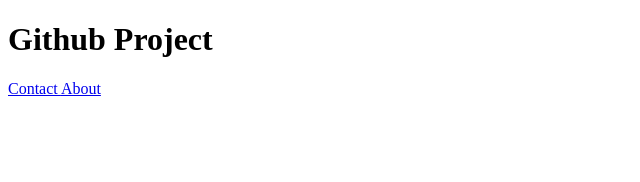
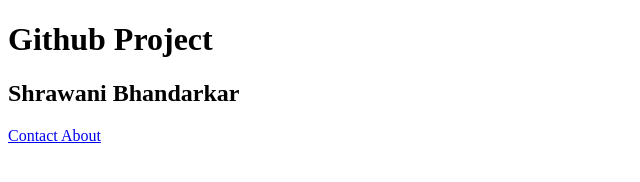
Before and after one commit to shrawani-bhandarkar/practise-repository, a plain HTML site: page index.html in a window 1280 px wide. Shown: the whole page, without its empty margins (0-640 px from the left). Drawn offline with Linux system fonts and the light colour scheme.

Commit message:
added h2

```diff
--- a/index.html
+++ b/index.html
@@ -9,6 +9,7 @@
 </head>
 <body>
     <h1>Github Project</h1>
+    <h2>Shrawani Bhandarkar</h2>
 
     <a href="./pages/contact.html">
     Contact
```
